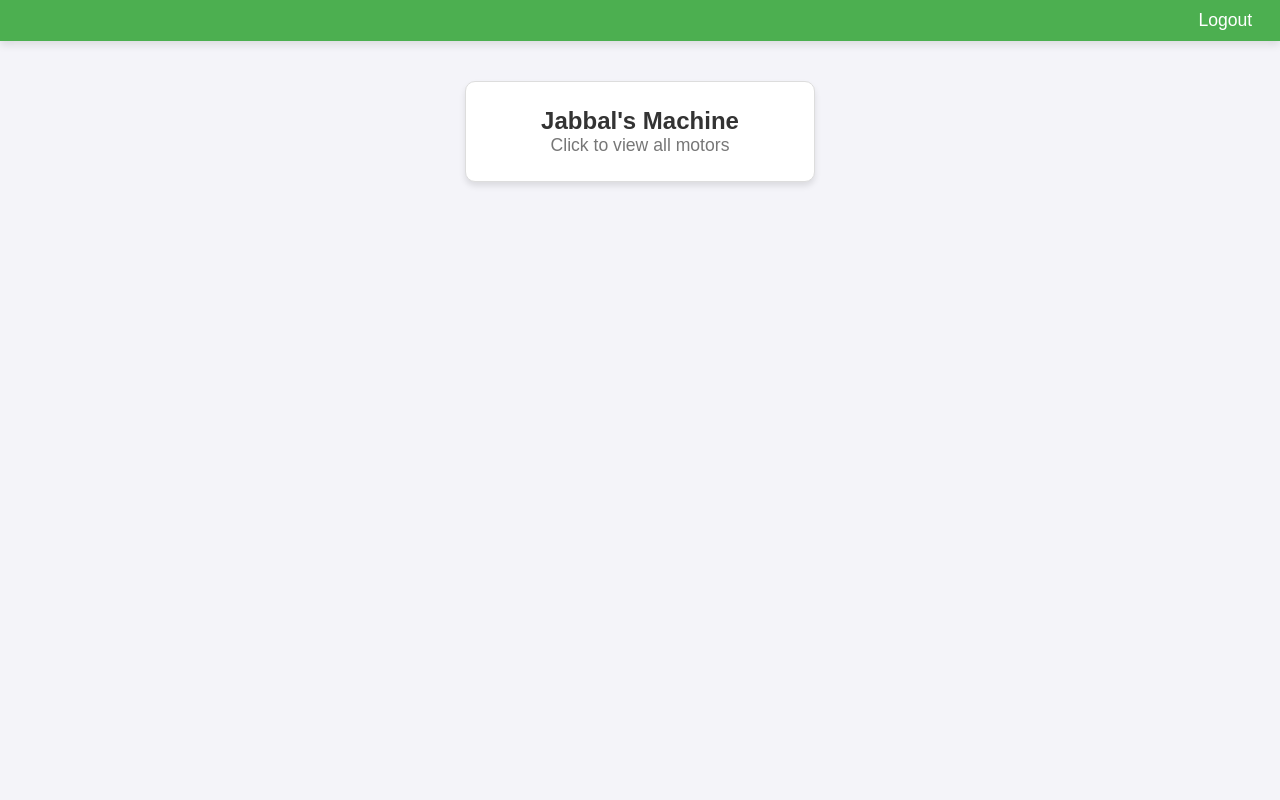
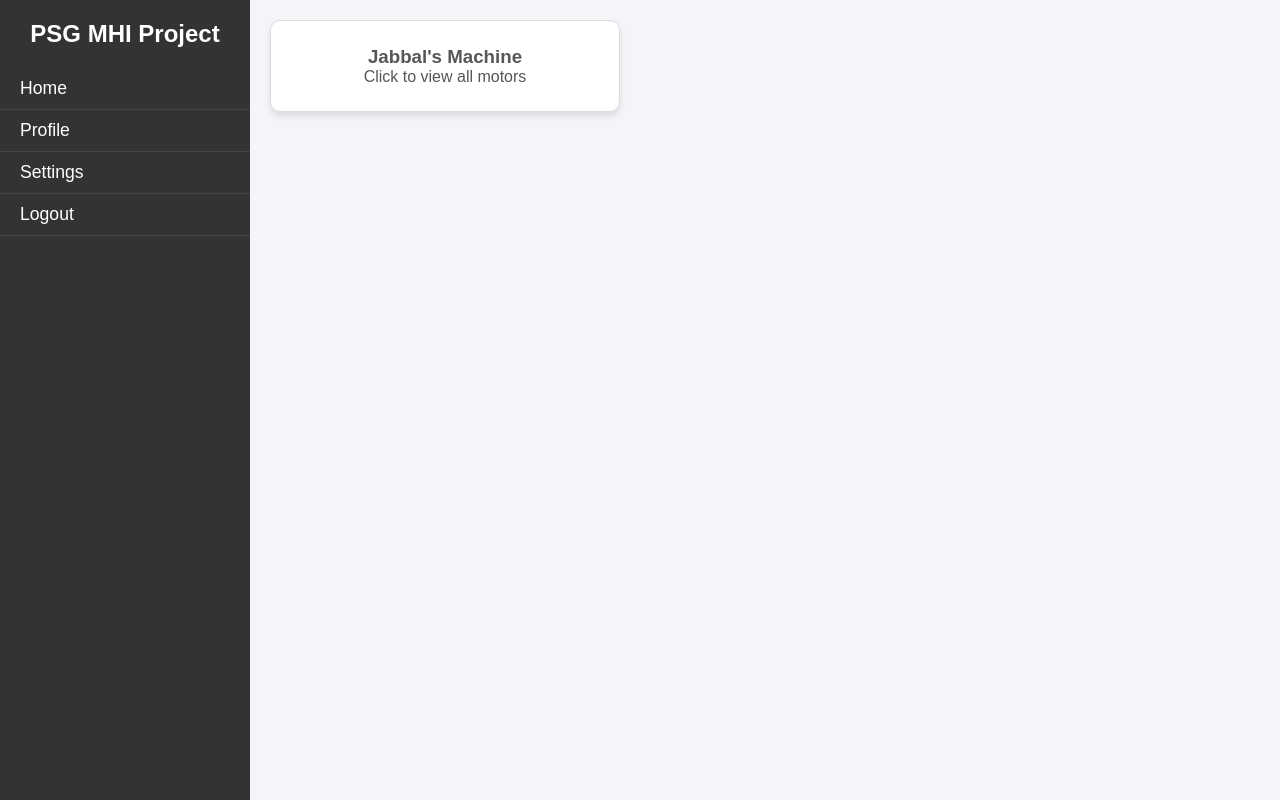
Before and after one commit to Arshad-Johan/PSG-MHI-Project, a Flask app: page /dashboard in a window 1280 px wide. Run offline with Flask 3, Linux system fonts and the light colour scheme; data that the repository does not hold is empty.

Commit message:
16-12-2024

```diff
--- a/static/dashboard.css
+++ b/static/dashboard.css
@@ -1,69 +1,63 @@
+/* Reset some default styles */
 * {
     margin: 0;
     padding: 0;
     box-sizing: border-box;
 }
-
+html{
+    color: #575757;
+}
 body {
     font-family: 'Arial', sans-serif;
     background-color: #f4f4f9;
-    color: #333;
+    display: flex; /* Ensures the sidebar and main content are side by side */
 }
 
-.navbar {
-    background-color: #4CAF50;
-    padding: 10px 0;
-    box-shadow: 0 4px 8px rgba(0, 0, 0, 0.1);
-    position: sticky;
-    top: 0;
-    z-index: 1000;
-}
-
-.navbar-container {
-    width: 90%;
-    margin: 0 auto;
-    display: flex;
-    justify-content: space-between;
-    align-items: center;
-    margin-right: 1%;
-    padding-right: none;
-}
-
-.navbar-logo {
-    font-size: 1.8rem;
-    font-weight: bold;
+.sidebar {
+    background-color: #333;
     color: white;
-}
-
-.navbar-links {
-    display: flex;
-    gap: 20px;
-}
-
-.navbar-links li {
-    list-style: none;
-}
-
-.navbar-links a {
-    color: white;
-    font-size: 1.1rem;
-    padding: 10px 15px;
-    padding-right: none;
-    transition: background-color 0.3s ease;
-    text-decoration: none;
-}
-
-.navbar-links a:hover {
-    background-color: #45a049;
-}
-.container {
-    padding: 20px;
-    width: 80%;
-    max-width: 1200px;
-    margin: 20px auto;
+    width: 250px;
+    height: 100vh;
+    position: fixed; /* Ensures the sidebar is fixed on the left */
     display: flex;
     flex-direction: column;
     align-items: center;
+    padding-top: 20px;
+}
+
+.sidebar h2 {
+    font-size: 1.5rem;
+    margin-bottom: 20px;
+}
+
+.sidebar ul {
+    list-style-type: none;
+    padding: 0;
+    width: 100%;
+}
+
+.sidebar ul li {
+    width: 100%;
+}
+
+.sidebar ul li a {
+    display: block;
+    color: white;
+    padding: 10px 20px;
+    text-decoration: none;
+    font-size: 1.1rem;
+    border-bottom: 1px solid #444;
+    transition: background-color 0.3s ease;
+}
+
+.sidebar ul li a:hover {
+    background-color: #575757;
+}
+
+.main-content {
+    margin-left: 250px; /* Leaves space for the sidebar */
+    padding: 20px;
+    width: calc(100% - 250px); /* Takes the remaining space */
 }
 
 .card {
@@ -81,16 +75,6 @@ body {
 .card:hover {
     transform: scale(1.05);
     box-shadow: 0 6px 12px rgba(0, 0, 0, 0.2);
-}
-
-.card h3 {
-    font-size: 1.5rem;
-    color: #333;
-}
-
-.card p {
-    font-size: 1.1rem;
-    color: #777;
 }
 
 .motor-cards-container {
@@ -118,26 +102,6 @@ body {
     box-shadow: 0 6px 12px rgba(0, 0, 0, 0.2);
 }
 
-.motor-card h3 {
-    font-size: 1.2rem;
-    color: #333;
-}
-
-.motor-card p {
-    font-size: 1rem;
-    color: #555;
-}
-
-.motor-card ul {
-    list-style-type: disc;
-    margin-left: 20px;
-}
-
-.motor-card li {
-    font-size: 0.9rem;
-    color: #666;
-}
-
 #back-button {
     background-color: #4CAF50;
     color: white;
@@ -153,13 +117,3 @@ body {
 #back-button:hover {
     background-color: #45a049;
 }
-
-.logout {
-    text-align: right;
-    margin: 20px;
-}
-
-.logout a {
-    color: #007bff;
-    font-weight: bold;
-}
--- a/templates/dashboard.html
+++ b/templates/dashboard.html
@@ -7,16 +7,19 @@
     <title>Dashboard</title>
 </head>
 <body>
-    <!-- Navbar -->
-    <nav class="navbar">
-        <div class="navbar-container">
-            <a href="#" class="navbar-logo"></a>
-            <ul class="navbar-links">
+    <!-- Sidebar -->
+    <div class="sidebar">
+        <h2>PSG MHI Project</h2>
+        <ul>
+            <li><a href="#">Home</a></li>
+            <li><a href="#">Profile</a></li>
+            <li><a href="#">Settings</a></li>
             <li><a href="{{ url_for('logout_view') }}">Logout</a></li>
         </ul>
     </div>
-    </nav>
 
+    <!-- Main Content -->
+    <div class="main-content">
         <div class="container">
             <!-- Machines Card -->
             <div class="card" id="machines-card" onclick="showMotorCards()">
@@ -29,6 +32,7 @@
 
             <!-- Button to go back to Machines -->
             <button id="back-button" style="display: none;" onclick="goBackToMachines()">Back to Machines</button>
+        </div>
     </div>
 
     <script>
```
Lines whose indentation alone changed are shown as unchanged.
